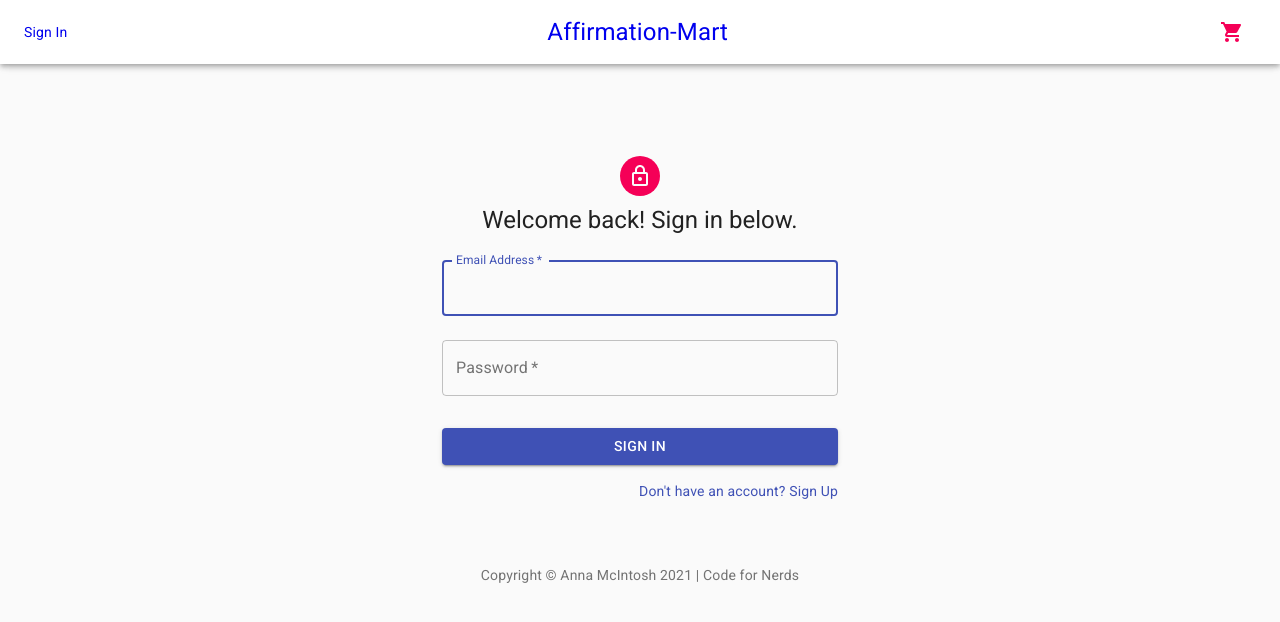
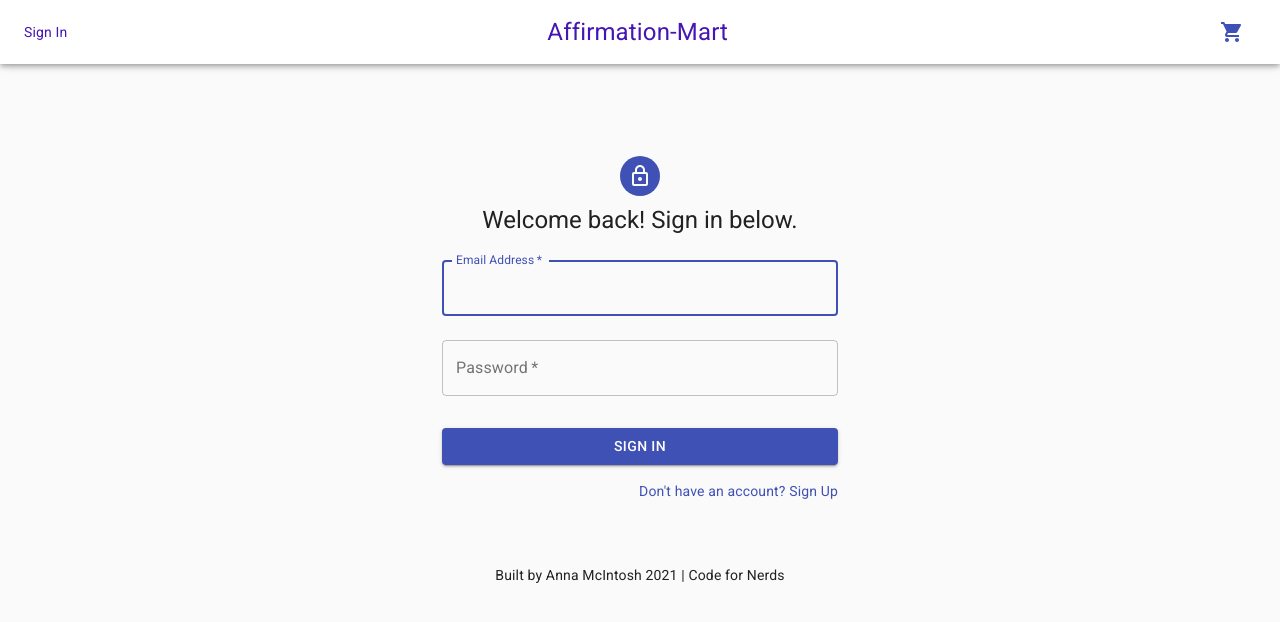
Before and after one commit to annamcintosh/affirmation-mart-frontend, a React (Create React App) app: page /sign-in in a window 1280 px wide. Shown: the top 622 px of the page. Built offline with nearby package versions, Linux system fonts and the light colour scheme.

Commit message:
Updating colors for accessibility

```diff
--- a/src/pages/AppNavbar.js
+++ b/src/pages/AppNavbar.js
@@ -125,32 +125,31 @@ export function AppNavbar() {
       >
         <Toolbar>
           {user ? (
-            <Button color="secondary" onClick={handleLogout}>
+            <Button color="primary" onClick={handleLogout}>
               Sign Out
             </Button>
           ) : (
             <Link
               to="/sign-in"
-              color="secondary"
-              style={{ textDecoration: "none" }}
+              style={{ textDecoration: "none", color: "#4615b2" }}
             >
               Sign In
             </Link>
           )}
           <Link
             variant="h4"
-            color="secondary"
             className={classes.title}
             to="/"
             style={{
               fontSize: "1.5rem",
               textDecoration: "none",
+              color: "#4615b2",
             }}
           >
             Affirmation-Mart
           </Link>
           <IconButton
-            color="secondary"
+            color="primary"
             variant="contained"
             size="medium"
             aria-label="open shopping cart"
@@ -224,7 +223,7 @@ export function AppNavbar() {
             <h3>Total: {order.total}</h3>
             <Divider />
             <Link
-              color="secondary"
+              color="primary"
               variant="button"
               to="/checkout"
               aria-label="checkout order"
--- a/src/pages/Checkout.js
+++ b/src/pages/Checkout.js
@@ -18,8 +18,8 @@ import { placeOrderAsync } from "../features/user/userSlice";
 
 function Copyright() {
   return (
-    <Typography variant="body2" color="textSecondary" align="center">
-      {"Copyright © Anna McIntosh "}
+    <Typography variant="body2" color="textPrimary" align="center">
+      {"Built by Anna McIntosh "}
       {new Date().getFullYear()}
       {" |"}{" "}
       <Link
@@ -147,7 +147,7 @@ export function Checkout() {
                       <Button
                         variant="contained"
                         disabled
-                        color="secondary"
+                        color="primary"
                         onClick={handleNext}
                         className={classes.button}
                       >
@@ -156,7 +156,7 @@ export function Checkout() {
                     ) : activeStep === 2 ? (
                       <Button
                         variant="contained"
-                        color="secondary"
+                        color="primary"
                         onClick={handlePlaceOrder}
                         className={classes.button}
                       >
@@ -165,7 +165,7 @@ export function Checkout() {
                     ) : (
                       <Button
                         variant="contained"
-                        color="secondary"
+                        color="primary"
                         onClick={handleNext}
                         className={classes.button}
                       >
--- a/src/pages/ProductContainer.js
+++ b/src/pages/ProductContainer.js
@@ -21,8 +21,8 @@ import { addProductToOrderAsync } from "../features/order/orderSlice";
 
 function Copyright() {
   return (
-    <Typography variant="body2" color="textSecondary" align="center">
-      {"Copyright © Anna McIntosh "}
+    <Typography variant="body2" color="textPrimary" align="center">
+      {"Built by Anna McIntosh "}
       {new Date().getFullYear()}
       {" |"}{" "}
       <Link
@@ -134,7 +134,7 @@ export function ProductContainer() {
       <CssBaseline />
       <main>
         <div className={classes.heroContent}>
-          <Container maxWidth="sm">
+          <Container maxWidth="md">
             <Typography
               variant="h4"
               align="center"
@@ -146,7 +146,7 @@ export function ProductContainer() {
             <Typography
               variant="h5"
               align="center"
-              color="textSecondary"
+              color="textPrimary"
               paragraph
             >
               This is your premiere shop for daily pick-me-ups. We believe in
@@ -155,7 +155,7 @@ export function ProductContainer() {
             <Typography
               variant="subtitle2"
               align="center"
-              color="textSecondary"
+              color="textPrimary"
               paragraph
             >
               Everyone should have access to affirmations, so for each order you
@@ -190,7 +190,7 @@ export function ProductContainer() {
                         <Typography>{description}</Typography>
                       </CardContent>
                       <CardActions className={classes.cardActions}>
-                        <Typography variant="button" color="secondary">
+                        <Typography variant="button" color="primary">
                           {unitPrice} credits
                         </Typography>
                         {data === "inStock" ? (
@@ -198,7 +198,7 @@ export function ProductContainer() {
                             <Button
                               size="medium"
                               label={id}
-                              color="secondary"
+                              color="primary"
                               variant="outlined"
                               onClick={() =>
                                 handleAddToCart(id, name, unitPrice)
@@ -212,7 +212,7 @@ export function ProductContainer() {
                               <Button
                                 size="medium"
                                 label={id}
-                                color="secondary"
+                                color="primary"
                                 variant="outlined"
                                 onClick={handleModalOpen}
                               >
@@ -238,7 +238,7 @@ export function ProductContainer() {
                                   </h3>
                                   <Button
                                     label="close-modal"
-                                    color="secondary"
+                                    color="primary"
                                     variant="outlined"
                                     onClick={handleModalClose}
                                   >
@@ -273,7 +273,7 @@ export function ProductContainer() {
         <Typography
           variant="subtitle1"
           align="center"
-          color="textSecondary"
+          color="textPrimary"
           component="p"
         >
           Hope you feel affirmed - you always deserve it!
--- a/src/pages/SignInPage.js
+++ b/src/pages/SignInPage.js
@@ -16,8 +16,8 @@ import { useHistory } from "react-router-dom";
 
 function Copyright() {
   return (
-    <Typography variant="body2" color="textSecondary" align="center">
-      {"Copyright © Anna McIntosh "}
+    <Typography variant="body2" color="textPrimary" align="center">
+      {"Built by Anna McIntosh "}
       {new Date().getFullYear()}
       {" |"}{" "}
       <Link
@@ -39,7 +39,7 @@ const useStyles = makeStyles((theme) => ({
   },
   avatar: {
     margin: theme.spacing(1),
-    backgroundColor: theme.palette.secondary.main,
+    backgroundColor: theme.palette.primary.main,
   },
   form: {
     width: "100%",
--- a/src/pages/SignUpPage.js
+++ b/src/pages/SignUpPage.js
@@ -16,8 +16,8 @@ import { useHistory } from "react-router-dom";
 
 function Copyright() {
   return (
-    <Typography variant="body2" color="textSecondary" align="center">
-      {"Copyright © Anna McIntosh "}
+    <Typography variant="body2" color="textPrimary" align="center">
+      {"Built by Anna McIntosh "}
       {new Date().getFullYear()}
       {" |"}{" "}
       <Link
@@ -39,7 +39,7 @@ const useStyles = makeStyles((theme) => ({
   },
   avatar: {
     margin: theme.spacing(1),
-    backgroundColor: theme.palette.secondary.main,
+    backgroundColor: theme.palette.primary.main,
   },
   form: {
     width: "100%", // Fix IE 11 issue.
```
